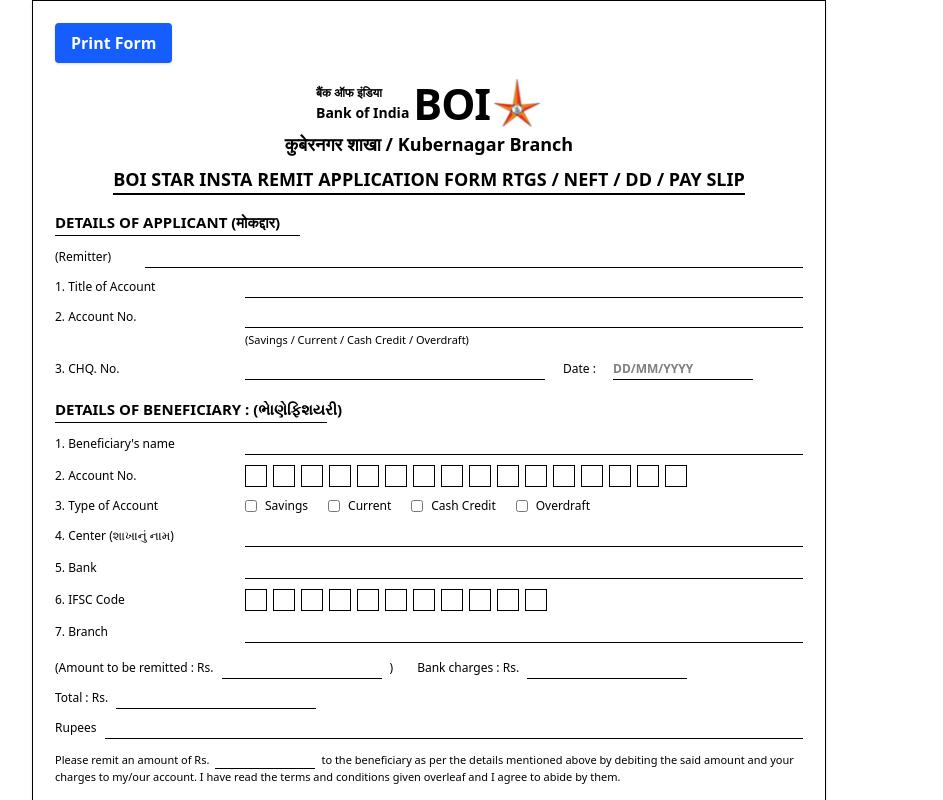
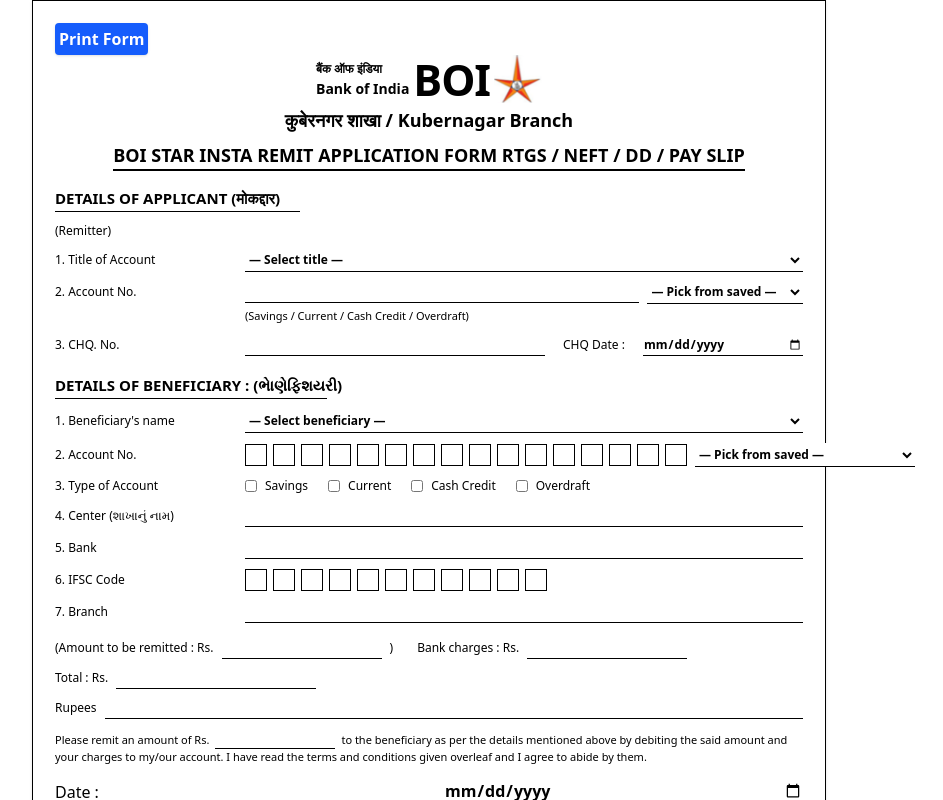
Before and after one commit to Tarun068/Boi-bank-from, a React (Vite) app: page / in a window 1280 px wide. Shown: the top 800 px of the page, without its empty margins (211-1154 px from the left). Built offline with nearby package versions, Linux system fonts and the light colour scheme.

Commit message:
auto fill changes done

```diff
--- a/src/BoiForm.jsx
+++ b/src/BoiForm.jsx
@@ -1,6 +1,7 @@
 import React, { useRef, useState, useMemo } from "react";
 import boi from "./assets/boi.png";
 
+/* -------- Helpers: Number → Words (Indian currency) -------- */
 function numToWordsBelowThousand(n, ones, tens) {
   let str = "";
   const hundred = Math.floor(n / 100);
@@ -60,13 +61,12 @@
 
   if (num === 0) return "Zero";
 
-  let words = [];
-
   const crore = Math.floor(num / 10000000);
   const lakh = Math.floor((num % 10000000) / 100000);
   const thousand = Math.floor((num % 100000) / 1000);
   const hundredBelow = Math.floor(num % 1000);
 
+  const words = [];
   if (crore) words.push(numToWordsBelowThousand(crore, ones, tens) + " Crore");
   if (lakh) words.push(numToWordsBelowThousand(lakh, ones, tens) + " Lakh");
   if (thousand)
@@ -93,25 +93,7 @@
   return ` ${rupeeWords} Only`;
 }
 
-const data = [
-  {
-    "Beneficiary name": "Prajapati sunil",
-    "Account number": "206210110015211",
-    "Branch Name": "Kubernagar",
-    Center: "ahmedabad",
-    Bank: "Bank of india",
-    "IFS Code No": "BKID0002062",
-  },
-  {
-    "Beneficiary name": "VARUN HIREN KAPOOR",
-    "Account number": "206210110013737",
-    "Branch Name": "KUBERNAGAR",
-    Center: "AHMEDABAD",
-    Bank: "BANK OF INDIA",
-    "IFS Code No": "BKID0002062",
-  },
-];
-
+/* -------- UI bits -------- */
 const Row = ({ children, className = "" }) => (
   <div className={`flex items-center ${className}`}>{children}</div>
 );
@@ -122,8 +104,16 @@
   </div>
 );
 
-const LineInput = ({ value, onChange, w = "100%", placeholder = "", list }) => (
+const LineInput = ({
+  value,
+  onChange,
+  w = "100%",
+  placeholder = "",
+  list,
+  type = "text",
+}) => (
   <input
+    type={type}
     placeholder={placeholder}
     value={value}
     onChange={onChange}
@@ -185,14 +175,57 @@
     </div>
   );
 }
+const DateInput = ({ value, onChange, w = "100%" }) => {
+  const ref = useRef(null);
 
+  const openPicker = () => {
+    // Chrome/Edge support showPicker; others will just focus
+    ref.current?.showPicker?.();
+    ref.current?.focus();
+  };
+
+  return (
+    <input
+      ref={ref}
+      type="date"
+      value={value}
+      onChange={onChange}
+      onClick={openPicker} // click anywhere on field opens picker
+      onFocus={(e) => e.target.showPicker?.()} // also open when focused
+      className="outline-none h-[22px] font-bold border-b border-black"
+      style={{ width: w }}
+    />
+  );
+};
+
+/* -------- Demo data -------- */
+const data1 = [
+  {
+    "Beneficiary name": "VARUN HIREN KAPOOR",
+    "Account number": "206210110013737",
+  },
+];
+
+const data2 = [
+  {
+    "Beneficiary name": "Prajapati sunil",
+    "Account number": "206210110015211",
+    "Branch Name": "Kubernagar",
+    "account type": "savings",
+    Center: "ahmedabad",
+    Bank: "Bank of india",
+    "IFS Code No": "BKID0002062",
+  },
+];
+
+/* -------- Main -------- */
 export default function BOIFormPixelPerfect() {
   const [form, setForm] = useState({
     remitter: "",
     titleOfAccount: "",
     applicantAccountNo: "",
     chqNo: "",
-    chqDate: "",
+    chqDate: "", // YYYY-MM-DD
     beneficiaryName: "",
     accountNumber: "",
     accountType: {
@@ -210,18 +243,22 @@
     total: "",
     rupeesInWords: "",
     declAmount: "",
-    date: "",
+    date: "", // YYYY-MM-DD
     mobile: "",
     debitedApplicantAc: "",
     sfmsUsersOnly: "",
-    dateOfTransfer: "",
+    dateOfTransfer: "", // YYYY-MM-DD
     sfmsTrnNo: "",
     finalUtrNo: "",
   });
 
-  const lookup = useMemo(() => {
+  const [manualEntry, setManualEntry] = useState(false); // toggle for manual beneficiary entry
+
+  /* Lookups */
+  // Applicant lookups use data1
+  const appByName = useMemo(() => {
     const map = new Map();
-    data.forEach((d) => {
+    data1.forEach((d) => {
       const key = String(d["Beneficiary name"] || "")
         .trim()
         .toLowerCase();
@@ -230,31 +267,181 @@
     return map;
   }, []);
 
+  const appByAccount = useMemo(() => {
+    const map = new Map();
+    data1.forEach((d) => {
+      const key = String(d["Account number"] || "").trim();
+      if (key) map.set(key, d);
+    });
+    return map;
+  }, []);
+
+  // Beneficiary lookups use data2
+  const benByName = useMemo(() => {
+    const map = new Map();
+    data2.forEach((d) => {
+      const key = String(d["Beneficiary name"] || "")
+        .trim()
+        .toLowerCase();
+      if (key) map.set(key, d);
+    });
+    return map;
+  }, []);
+
+  const benByAccount = useMemo(() => {
+    const map = new Map();
+    data2.forEach((d) => {
+      const key = String(d["Account number"] || "").trim();
+      if (key) map.set(key, d);
+    });
+    return map;
+  }, []);
+
+  /* Options */
+  // Applicant
+  const applicantNameOptions = useMemo(
+    () => data1.map((d) => d["Beneficiary name"]).filter(Boolean),
+    []
+  );
+  const applicantAccOptions = useMemo(
+    () => data1.map((d) => d["Account number"]).filter(Boolean),
+    []
+  );
+
+  // Beneficiary
   const beneficiaryOptions = useMemo(
-    () => data.map((d) => d["Beneficiary name"]).filter(Boolean),
+    () => data2.map((d) => d["Beneficiary name"]).filter(Boolean),
+    []
+  );
+  const accountNumberOptions = useMemo(
+    () => data2.map((d) => d["Account number"]).filter(Boolean),
     []
   );
 
   const setField = (patch) => setForm((prev) => ({ ...prev, ...patch }));
 
-  const handleBeneficiaryChange = (e) => {
-    const name = e.target.value;
-    setField({ beneficiaryName: name });
-    const found = lookup.get(name.trim().toLowerCase());
+  /* Applicant handlers (use data1) */
+  const handleApplicantTitleSelect = (e) => {
+    const val = e.target.value;
+    setField({ titleOfAccount: val });
+    const found = appByName.get(
+      String(val || "")
+        .trim()
+        .toLowerCase()
+    );
+    if (found) {
+      setField({
+        applicantAccountNo: found["Account number"] || "",
+      });
+    }
+  };
+
+  const handleApplicantAccountSelect = (e) => {
+    const acc = e.target.value;
+    if (!acc) return;
+    const found = appByAccount.get(acc);
     if (found) {
       setForm((prev) => ({
         ...prev,
-        beneficiaryName: found["Beneficiary name"] || "",
-        accountNumber: found["Account number"] || "",
-        branch: found["Branch Name"] || "",
-        center: found["Center"] || "",
-        bank: found["Bank"] || "",
-        ifsc: found["IFS Code No"] || "",
+        titleOfAccount: found["Beneficiary name"] || "",
+        applicantAccountNo: found["Account number"] || "",
       }));
     }
   };
 
-  /** Auto-calc total and words on Amount/Charges change */
+  /* Beneficiary handlers (use data2) */
+  const handleBeneficiarySelect = (e) => {
+    const val = e.target.value;
+    if (val === "__manual__") {
+      setManualEntry(true);
+      setForm((prev) => ({
+        ...prev,
+        beneficiaryName: "",
+        accountNumber: "",
+        branch: "",
+        center: "",
+        bank: "",
+        ifsc: "",
+        accountType: {
+          savings: false,
+          current: false,
+          cashCredit: false,
+          overdraft: false,
+        },
+      }));
+      return;
+    }
+    setManualEntry(false);
+    setField({ beneficiaryName: val });
+
+    const found = benByName.get(val.trim().toLowerCase());
+    if (found) {
+      const accountType = (found["account type"] || "").toLowerCase();
+      setForm((prev) => ({
+        ...prev,
+        beneficiaryName: found["Beneficiary name"] || "",
+        accountNumber: (found["Account number"] || "").slice(0, 16),
+        branch: found["Branch Name"] || "",
+        center: found["Center"] || "",
+        bank: found["Bank"] || "",
+        ifsc: (found["IFS Code No"] || "").toUpperCase().slice(0, 11),
+        accountType: {
+          savings: accountType === "savings",
+          current: accountType === "current",
+          cashCredit: accountType === "cash credit",
+          overdraft: accountType === "overdraft",
+        },
+      }));
+    } else {
+      setForm((prev) => ({
+        ...prev,
+        accountNumber: "",
+        branch: "",
+        center: "",
+        bank: "",
+        ifsc: "",
+        accountType: {
+          savings: false,
+          current: false,
+          cashCredit: false,
+          overdraft: false,
+        },
+      }));
+    }
+  };
+
+  const handleBeneficiaryManual = (e) => {
+    const name = e.target.value;
+    setManualEntry(true);
+    setField({ beneficiaryName: name });
+  };
+
+  const handleBeneficiaryAccountSelect = (e) => {
+    const acc = e.target.value;
+    if (!acc) return;
+    const found = benByAccount.get(acc);
+    if (found) {
+      const accountType = (found["account type"] || "").toLowerCase();
+      setForm((prev) => ({
+        ...prev,
+        beneficiaryName: found["Beneficiary name"] || "",
+        accountNumber: (found["Account number"] || "").slice(0, 16),
+        branch: found["Branch Name"] || "",
+        center: found["Center"] || "",
+        bank: found["Bank"] || "",
+        ifsc: (found["IFS Code No"] || "").toUpperCase().slice(0, 11),
+        accountType: {
+          savings: accountType === "savings",
+          current: accountType === "current",
+          cashCredit: accountType === "cash credit",
+          overdraft: accountType === "overdraft",
+        },
+      }));
+      setManualEntry(false);
+    }
+  };
+
+  /* Amount + Charges -> Total, and Rupees follows TOTAL */
   const handleAmountOrCharges = (key, val) => {
     const cleanVal = val.replace(/[^\d.]/g, "");
     const next = { ...form, [key]: cleanVal };
@@ -264,14 +451,13 @@
     const total = a + c;
 
     next.total = total ? String(total.toFixed(2)) : "";
-    // Auto-fill the "Rupees" in words line from "Amount"
-    next.rupeesInWords = a ? amountToIndianCurrencyWords(a) : "";
-    // Also reflect in declaration amount if you want it to mirror main amount
-    next.declAmount = next.declAmount || (a ? String(a.toFixed(2)) : "");
+    next.rupeesInWords = next.total
+      ? amountToIndianCurrencyWords(Number(next.total))
+      : "";
 
     setForm(next);
   };
-  // put this inside the component, next to other handlers
+
   const handleTotalChange = (val) => {
     const cleanVal = String(val).replace(/[^\d.]/g, "");
     setForm((prev) => ({
@@ -283,13 +469,18 @@
     }));
   };
 
+  const handleDateChange = (key, e) => {
+    const v = e.target.value; // yyyy-mm-dd
+    setField({ [key]: v });
+  };
+
   return (
     <div className="w-full flex justify-center bg-white print:bg-white">
       <style>{`
         @page { size: A4; margin: 10mm; }
         @media print {
           .no-print { display: none !important; }
-          input { -webkit-appearance: none; appearance: none; }
+          input, select { -webkit-appearance: none; appearance: none; }
           .a4 { box-shadow: none !important; border-width: 1px !important; }
         }
       `}</style>
@@ -298,12 +489,14 @@
         className="a4 relative bg-white text-black shadow-sm border border-black"
         style={{ width: 794, height: 1123, padding: 22 }}
       >
+        {/* Print button (hidden when printing) */}
         <button
           onClick={() => window.print()}
-          className="no-print mb-4 px-4 py-2 bg-blue-600 text-white font-semibold rounded shadow"
+          className="no-print  p-1 bg-blue-600 text-white font-semibold rounded shadow"
         >
           Print Form
         </button>
+
         {/* Header */}
         <div className="flex items-start justify-center flex-wrap gap-1 mb-1">
           <div className="flex items-center gap-1 ">
@@ -339,29 +532,52 @@
           <div className="mt-[10px] text-[12px]">
             <Row className="mb-[8px]">
               <Label w={90}>(Remitter)</Label>
-              <LineInput
-                value={form.remitter}
-                onChange={(e) => setField({ remitter: e.target.value })}
-              />
             </Row>
 
             <Row className="mb-[8px]">
               <Label w={190}>1. Title of Account</Label>
-              <LineInput
+              {/* Applicant Title dropdown using data1 */}
+              <select
                 value={form.titleOfAccount}
-                onChange={(e) => setField({ titleOfAccount: e.target.value })}
-              />
+                onChange={handleApplicantTitleSelect}
+                className="h-[24px] font-bold border-b border-black outline-none bg-white"
+                style={{ width: "100%" }}
+              >
+                <option value="">— Select title —</option>
+                {applicantNameOptions.map((n, i) => (
+                  <option key={i} value={n}>
+                    {n}
+                  </option>
+                ))}
+              </select>
             </Row>
 
             <Row className="mb-[4px]">
               <Label w={190}>2. Account No.</Label>
+              <div className="flex items-center gap-2 w-full">
                 <LineInput
                   value={form.applicantAccountNo}
                   onChange={(e) =>
                     setField({ applicantAccountNo: e.target.value })
                   }
                 />
+                {/* Add no-print here so it hides on print */}
+                <select
+                  value=""
+                  onChange={handleApplicantAccountSelect}
+                  className="no-print h-[24px] font-bold border-b border-black outline-none bg-white"
+                  style={{ width: 220 }}
+                >
+                  <option value="">— Pick from saved —</option>
+                  {applicantAccOptions.map((acc, i) => (
+                    <option key={i} value={acc}>
+                      {acc}
+                    </option>
+                  ))}
+                </select>
+              </div>
             </Row>
+
             <Row className="mb-[10px]">
               <Label w={190}></Label>
               <div className="text-[11px]">
@@ -377,12 +593,11 @@
                 onChange={(e) => setField({ chqNo: e.target.value })}
               />
               <div className="w-[18px]" />
-              <Label w={50}>Date :</Label>
-              <LineInput
-                w={140}
-                placeholder="DD/MM/YYYY"
+              <Label w={80}>CHQ Date :</Label>
+              <DateInput
+                w={160}
                 value={form.chqDate}
-                onChange={(e) => setField({ chqDate: e.target.value })}
+                onChange={(e) => handleDateChange("chqDate", e)}
               />
             </Row>
           </div>
@@ -395,22 +610,46 @@
           </div>
           <div className="border-t border-black w-[272px] mt-[1px]" />
           <div className="mt-[10px] text-[12px] space-y-[10px]">
+            {/* HTML Dropdown or Manual Entry */}
             <Row>
               <Label w={190}>1. Beneficiary's name</Label>
+              {!manualEntry ? (
+                <select
+                  value={form.beneficiaryName}
+                  onChange={handleBeneficiarySelect}
+                  className="h-[24px] font-bold border-b border-black outline-none bg-white"
+                  style={{ width: "100%" }}
+                >
+                  <option value="">— Select beneficiary —</option>
+                  {beneficiaryOptions.map((n, i) => (
+                    <option key={i} value={n}>
+                      {n}
+                    </option>
+                  ))}
+                  <option value="__manual__">Manual entry…</option>
+                </select>
+              ) : (
+                <div className="flex items-center gap-2 w-full">
                   <LineInput
+                    w={"100%"}
                     value={form.beneficiaryName}
-                onChange={handleBeneficiaryChange}
-                list="beneficiaries"
+                    onChange={handleBeneficiaryManual}
+                    placeholder="Type beneficiary name"
                   />
-              <datalist id="beneficiaries">
-                {beneficiaryOptions.map((n, i) => (
-                  <option key={i} value={n} />
-                ))}
-              </datalist>
+                  <button
+                    type="button"
+                    onClick={() => setManualEntry(false)}
+                    className="no-print px-2 py-1 text-xs border border-black rounded"
+                  >
+                    Back to list
+                  </button>
+                </div>
+              )}
             </Row>
 
             <Row>
               <Label w={190}>2. Account No.</Label>
+              <div className="flex items-center gap-2 w-full">
                 <DigitBoxes
                   length={16}
                   name="beneficiary_account"
@@ -418,6 +657,21 @@
                   value={form.accountNumber}
                   onChange={(val) => setField({ accountNumber: val })}
                 />
+                {/* This dropdown hides on print */}
+                <select
+                  value=""
+                  onChange={handleBeneficiaryAccountSelect}
+                  className="no-print h-[24px] font-bold border-b border-black outline-none bg-white"
+                  style={{ width: 220 }}
+                >
+                  <option value="">— Pick from saved —</option>
+                  {accountNumberOptions.map((acc, i) => (
+                    <option key={i} value={acc}>
+                      {acc}
+                    </option>
+                  ))}
+                </select>
+              </div>
             </Row>
 
             <Row className="items-center">
@@ -539,24 +793,21 @@
         <div className="mt-[12px] text-[11px] leading-[16px]">
           Please remit an amount of Rs.
           <input
-            className="w-[100px] mx-[6px] border-b border-black outline-none h-[18px] text-[11px] font-bold"
-            value={form.declAmount}
-            onChange={(e) =>
-              setField({ declAmount: e.target.value.replace(/[^\d.]/g, "") })
-            }
+            className="w-[120px] mx-[6px] border-b border-black outline-none h-[18px] text-[11px] font-bold"
+            value={form.total}
+            onChange={(e) => handleTotalChange(e.target.value)}
           />
           to the beneficiary as per the details mentioned above by debiting the
           said amount and your charges to my/our account. I have read the terms
           and conditions given overleaf and I agree to abide by them.
         </div>
 
-        {/* Sign + mobile */}
-        <div className="mt-[15px] grid grid-cols-2 gap-x-[30px]">
+        {/* Date picker + Mobile */}
+        <div className="mt-[15px] grid grid-cols-2 gap-x-[30px] items-center">
           <Label w={60}>Date :</Label>
-          <LineInput
-            placeholder="DD/MM/YYYY"
+          <DateInput
             value={form.date}
-            onChange={(e) => setField({ date: e.target.value })}
+            onChange={(e) => handleDateChange("date", e)}
           />
 
           <Label w={90}>Mobile No. :</Label>
@@ -601,11 +852,7 @@
             </Row>
             <Row>
               <Label w={170}>Date of Transfer</Label>
-              <LineInput
-                placeholder="DD/MM/YYYY"
-                value={form.dateOfTransfer}
-                onChange={(e) => setField({ dateOfTransfer: e.target.value })}
-              />
+              <LineInput type="text" />
             </Row>
             <Row>
               <Label w={170}>SFMS TRN No.</Label>
@@ -634,6 +881,11 @@
             </div>
           </div>
         </div>
+
+        {/* Footer marker */}
+        <div className="absolute bottom-[18px] left-[22px] text-[9px] opacity-75 select-none">
+          BOI
+        </div>
       </div>
     </div>
   );
```
Lines whose indentation alone changed are shown as unchanged.
